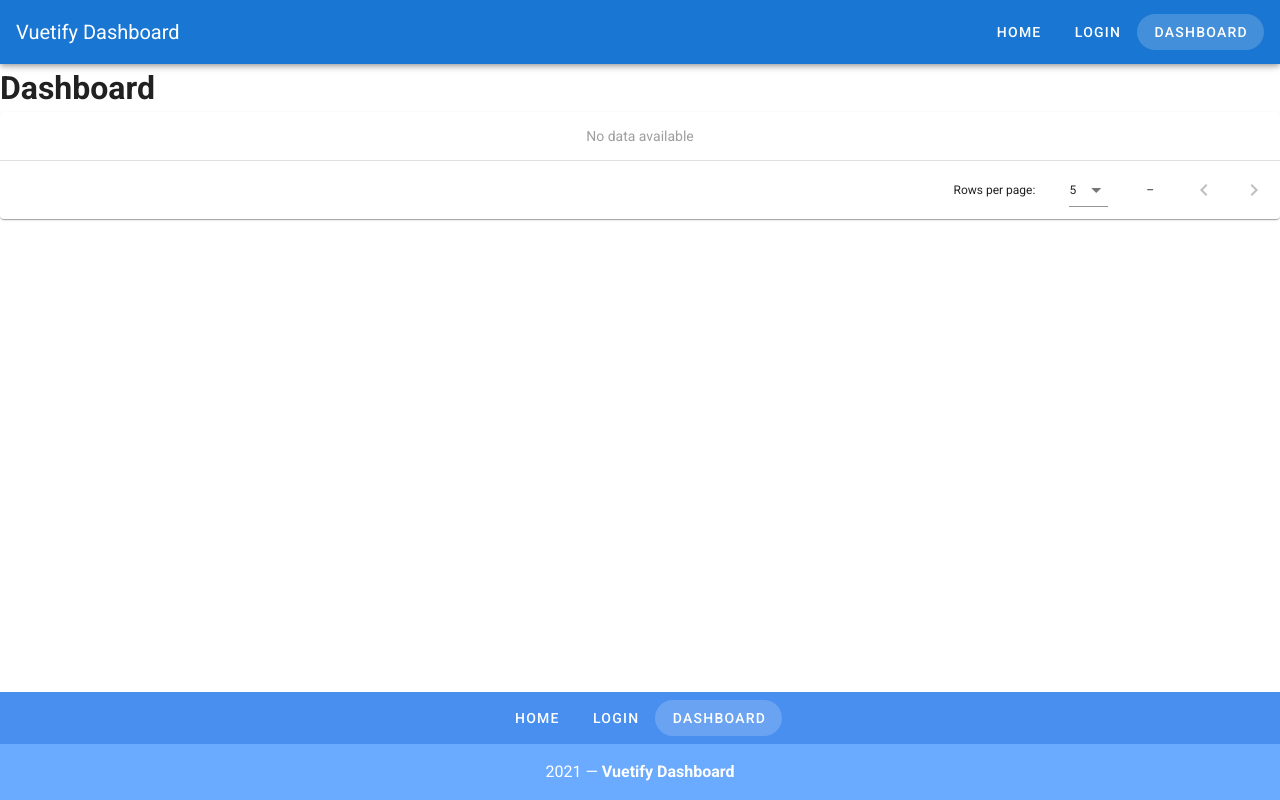
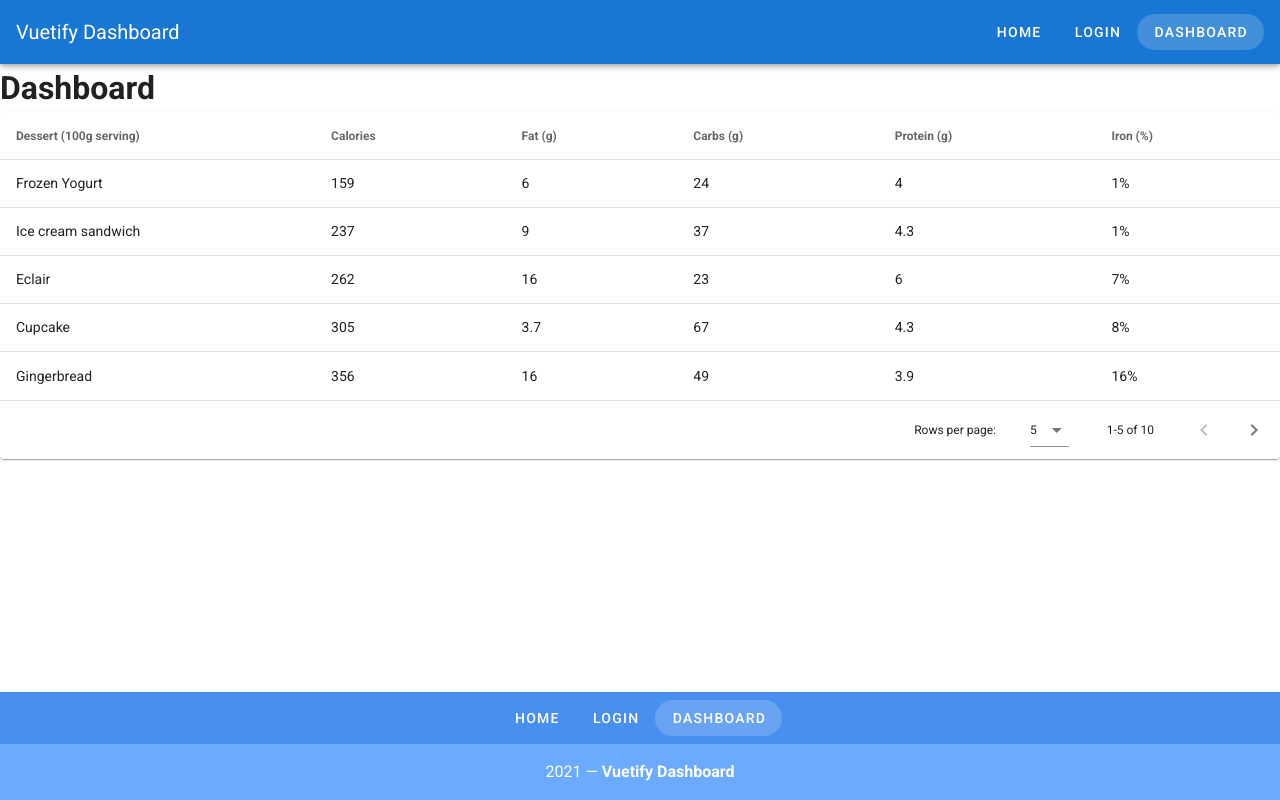
Before and after one commit to lekegitrepo/vuetify-dashboard, a Vue app: page /dashboard in a window 1280 px wide. Built offline with nearby package versions, Linux system fonts and the light colour scheme.

Commit message:
Add data to the dashboard table

```diff
--- a/src/views/Dashboard.vue
+++ b/src/views/Dashboard.vue
@@ -1,19 +1,117 @@
 <template>
   <div>
     <h1>Dashboard</h1>
-    <template>
     <v-data-table
       :headers="headers"
       :items="desserts"
       :items-per-page="5"
       class="elevation-1"
     ></v-data-table>
-    </template>
   </div>
 </template>
 
 <script>
-export default {};
+export default {
+  data() {
+    return {
+      headers: [
+        {
+          text: "Dessert (100g serving)",
+          align: "start",
+          sortable: false,
+          value: "name",
+        },
+        { text: "Calories", value: "calories" },
+        { text: "Fat (g)", value: "fat" },
+        { text: "Carbs (g)", value: "carbs" },
+        { text: "Protein (g)", value: "protein" },
+        { text: "Iron (%)", value: "iron" },
+      ],
+      desserts: [
+        {
+          name: "Frozen Yogurt",
+          calories: 159,
+          fat: 6.0,
+          carbs: 24,
+          protein: 4.0,
+          iron: "1%",
+        },
+        {
+          name: "Ice cream sandwich",
+          calories: 237,
+          fat: 9.0,
+          carbs: 37,
+          protein: 4.3,
+          iron: "1%",
+        },
+        {
+          name: "Eclair",
+          calories: 262,
+          fat: 16.0,
+          carbs: 23,
+          protein: 6.0,
+          iron: "7%",
+        },
+        {
+          name: "Cupcake",
+          calories: 305,
+          fat: 3.7,
+          carbs: 67,
+          protein: 4.3,
+          iron: "8%",
+        },
+        {
+          name: "Gingerbread",
+          calories: 356,
+          fat: 16.0,
+          carbs: 49,
+          protein: 3.9,
+          iron: "16%",
+        },
+        {
+          name: "Jelly bean",
+          calories: 375,
+          fat: 0.0,
+          carbs: 94,
+          protein: 0.0,
+          iron: "0%",
+        },
+        {
+          name: "Lollipop",
+          calories: 392,
+          fat: 0.2,
+          carbs: 98,
+          protein: 0,
+          iron: "2%",
+        },
+        {
+          name: "Honeycomb",
+          calories: 408,
+          fat: 3.2,
+          carbs: 87,
+          protein: 6.5,
+          iron: "45%",
+        },
+        {
+          name: "Donut",
+          calories: 452,
+          fat: 25.0,
+          carbs: 51,
+          protein: 4.9,
+          iron: "22%",
+        },
+        {
+          name: "KitKat",
+          calories: 518,
+          fat: 26.0,
+          carbs: 65,
+          protein: 7,
+          iron: "6%",
+        },
+      ],
+    };
+  },
+};
 </script>
 
 <style lang="scss" scoped></style>
```
Lines whose indentation alone changed are shown as unchanged.
